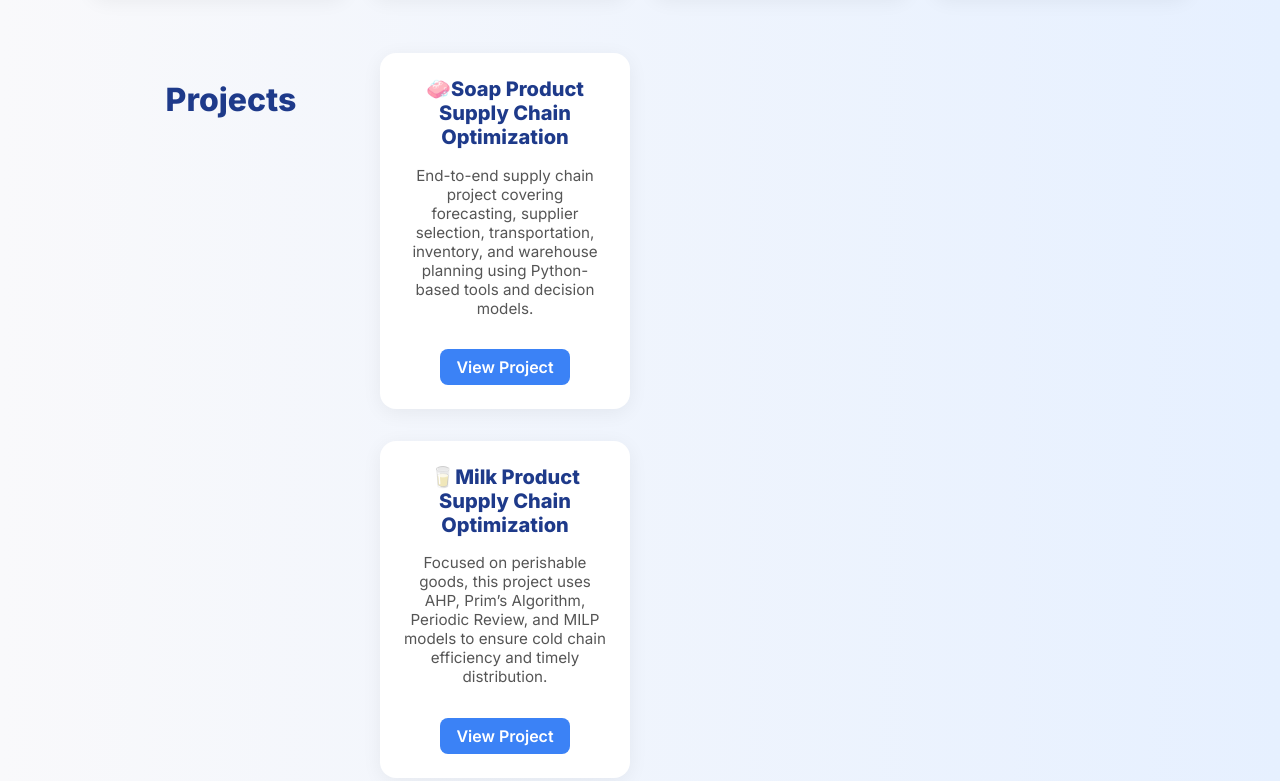
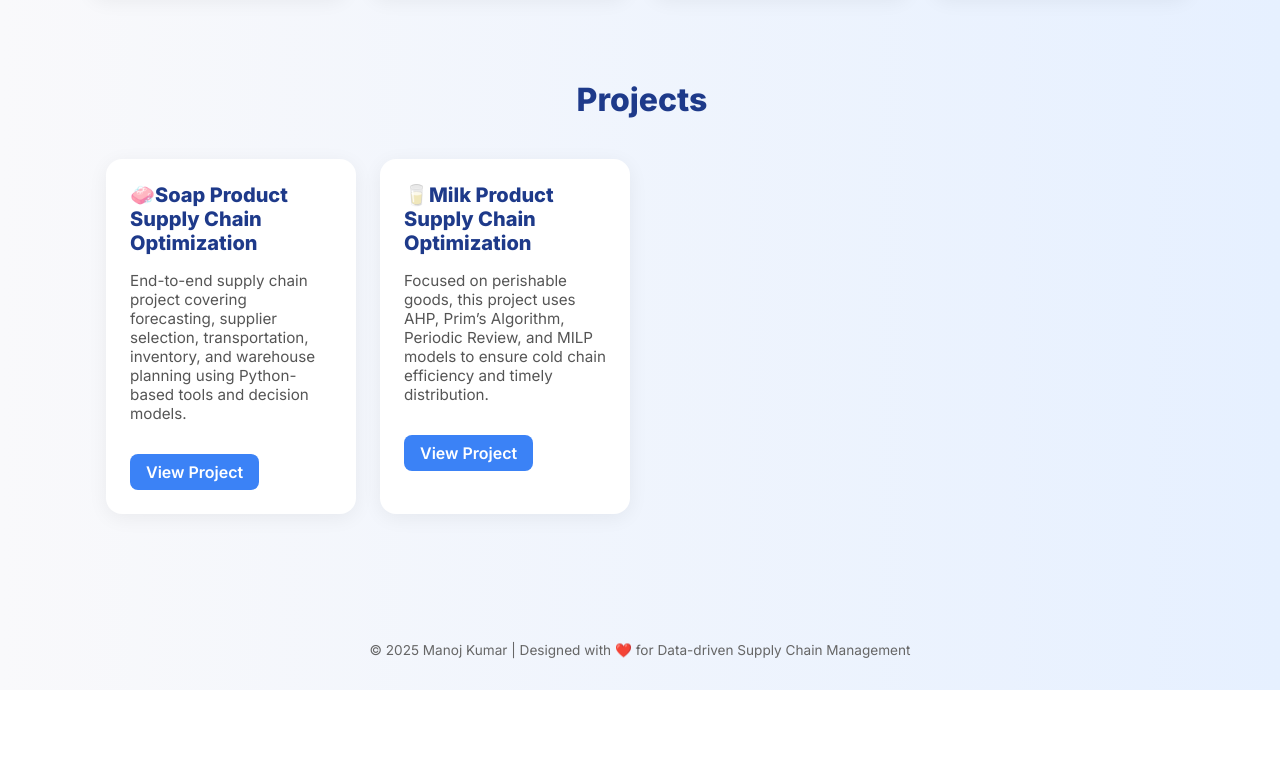
Before and after one commit to DARAMANOJKUMAR/SupplyChainPortfolio, a plain HTML site: page index.html in a window 1280 px wide. Shown: the part 994-1775 px from the top of the page. After the commit the page ends 1684 px from the top, so only its background shows below. Drawn offline with Linux system fonts and the light colour scheme.

Commit message:
Update index.html

```diff
--- a/index.html
+++ b/index.html
@@ -123,23 +123,22 @@
       <p>Decision frameworks using AHP, TOPSIS, VIKOR, and ISM with real supply chain case applications.</p>
       <a href="mcdm_methods_page.html">Explore</a>
     </div>
-   <section class="container" style="margin-top: 2rem; text-align: center;">
-  <h2 style="font-size: 2rem; color: #1e3a8a; margin-bottom: 1.5rem;">Projects</h2>
+  <section class="container" style="margin-top: 2rem;">
+  <h2 style="grid-column: 1 / -1; font-size: 2rem; color: #1e3a8a; margin-bottom: 1rem; text-align: center;">Projects</h2>
 
-  <div style="display: flex; flex-wrap: wrap; justify-content: center; gap: 2rem;">
-    <div class="card" style="max-width: 350px;">
+  <div class="card">
     <h2>🧼Soap Product Supply Chain Optimization</h2>
     <p>End-to-end supply chain project covering forecasting, supplier selection, transportation, inventory, and warehouse planning using Python-based tools and decision models.</p>
     <a href="https://github.com/DARAMANOJKUMAR/SCM_Projects/blob/main/SCM_Project1.ipynb">View Project</a>
   </div>
 
-    <div class="card" style="max-width: 350px;">
+  <div class="card">
     <h2>🥛Milk Product Supply Chain Optimization</h2>
     <p>Focused on perishable goods, this project uses AHP, Prim’s Algorithm, Periodic Review, and MILP models to ensure cold chain efficiency and timely distribution.</p>
     <a href="https://github.com/DARAMANOJKUMAR/SCM_Projects/blob/main/SCM_Project2.ipynb">View Project</a>
   </div>
-  </div>
 </section>
+
 
 
 </section>
```
Lines whose indentation alone changed are shown as unchanged.
